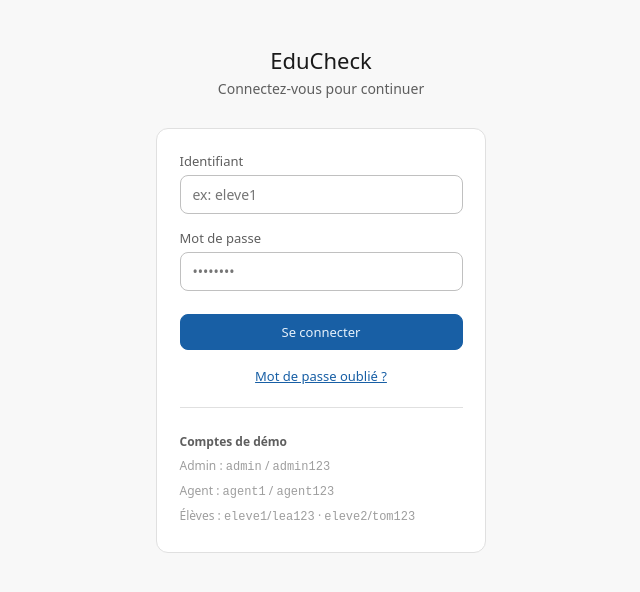
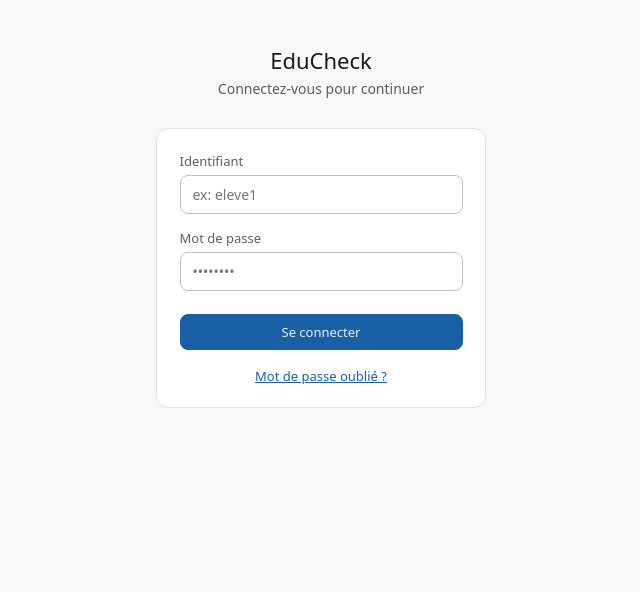
Before and after one commit to lediablogreg/EduCheck, a React (Vite) app: page / in a window 1280 px wide. Shown: the top 592 px of the page, without its empty margins (319-959 px from the left). Built offline with nearby package versions, Linux system fonts and the light colour scheme.

Commit message:
Update Login.jsx

```diff
--- a/src/components/Login.jsx
+++ b/src/components/Login.jsx
@@ -79,14 +79,7 @@ export default function Login({ onLogin }) {
             Mot de passe oublié ?
           </button>
         </div>
-        <Divider />
-        <div style={{ fontSize: 12, color: '#9E9E9E', lineHeight: 2 }}>
-          <strong style={{ color: '#5E5E5E' }}>Comptes de démo</strong><br />
-          Admin : <code>admin</code> / <code>admin123</code><br />
-          Agent : <code>agent1</code> / <code>agent123</code><br />
-          Élèves : <code>eleve1</code>/<code>lea123</code> · <code>eleve2</code>/<code>tom123</code>
-        </div>
-      </Card>
+       </Card>
     </div>
   )
 
```
